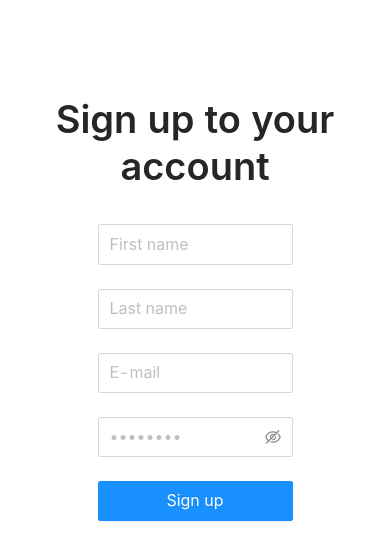
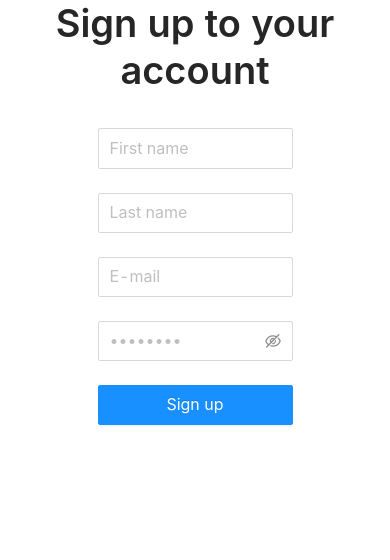
Before and after one commit to LambdaBird/studybites, a React (Create React App) app in the folder front/: page /signUp in a window 390 px wide. Shown: the top 560 px of the page. Built offline with nearby package versions, Linux system fonts and the light colour scheme.

Commit message:
feat: add media query for mobile, refactor

```diff
--- a/front/src/pages/SignUp/SignUp.jsx
+++ b/front/src/pages/SignUp/SignUp.jsx
@@ -1,7 +1,7 @@
 import React from 'react';
 import { Col, Typography } from 'antd';
 import { useTranslation } from 'react-i18next';
-import { MainForm, MainRow } from './SignUp.styled';
+import { MainRow } from './SignUp.styled';
 import SignUpForm from './SignUpForm';
 
 const { Title } = Typography;
@@ -10,15 +10,13 @@ const SignUp = () => {
   const { t } = useTranslation();
 
   return (
-    <MainRow type="flex" justify="center" align="top">
-      <MainForm gutter={[0, 16]} justify="center">
-        <Col span={24} align="middle">
-          <Title level={1}>{t('sign_up.title')}</Title>
-        </Col>
-        <Col span={12}>
-          <SignUpForm />
-        </Col>
-      </MainForm>
+    <MainRow gutter={[0, 16]} type="flex" justify="center" align="top">
+      <Col span={24} align="middle">
+        <Title level={1}>{t('sign_up.title')}</Title>
+      </Col>
+      <Col xs={{ span: 12 }} sm={{ span: 8 }} md={{ span: 7 }} lg={{ span: 5 }}>
+        <SignUpForm />
+      </Col>
     </MainRow>
   );
 };
--- a/front/src/pages/SignUp/SignUp.styled.js
+++ b/front/src/pages/SignUp/SignUp.styled.js
@@ -1,10 +1,11 @@
 import styled from 'styled-components';
 import { Row } from 'antd';
 
-export const MainForm = styled(Row)`
-  margin-top: 6rem;
-`;
-
 export const MainRow = styled(Row)`
   min-height: 100vh;
+  padding-top: 8rem;
+  align-content: flex-start;
+  @media (max-width: 576px) {
+    padding-top: 0;
+  }
 `;
```
